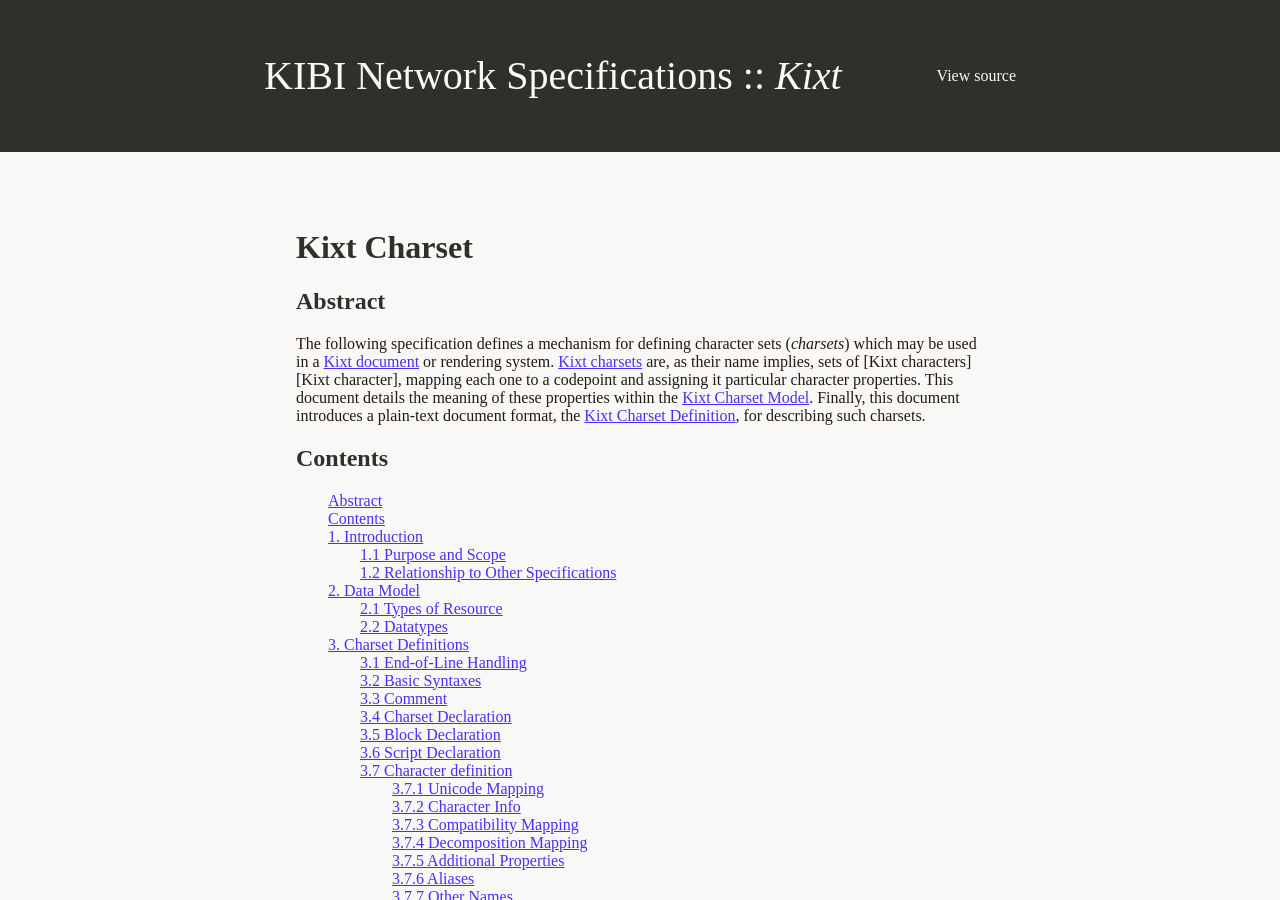
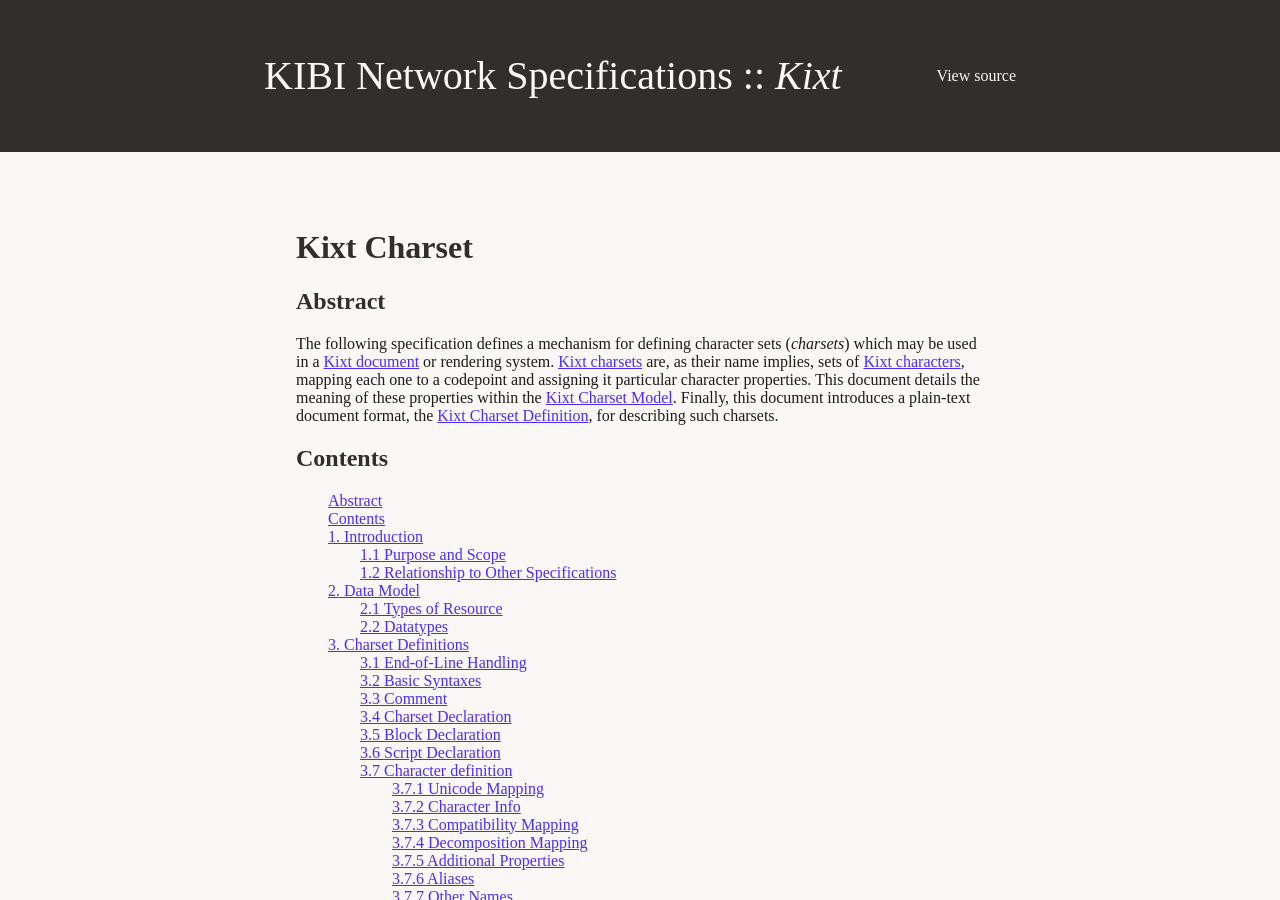
Before and after one commit to kibi-network/Kixt, a Jekyll site: the page built from -/Charset/index.md, in a window 1280 px wide and 900 px high. Built offline with Jekyll 4.4.1, drawn with Linux system fonts in a browser that asks for light colours; our own code applies the rules of GitHub Pages for plain Markdown files; part of the change alters nothing that is shown.

Commit message:
Fixed some links

```diff
--- a/-/Charset/index.md
+++ b/-/Charset/index.md
@@ -3,7 +3,7 @@
 ## Abstract {#abstract}
 
 The following specification defines a mechanism for defining character sets (*charsets*) which may be used in a [Kixt document] or rendering system.
-[Kixt charsets][Kixt charset] are, as their name implies, sets of [Kixt characters][Kixt character], mapping each one to a codepoint and assigning it particular character properties.
+[Kixt charsets][charset] are, as their name implies, sets of [Kixt characters][character], mapping each one to a codepoint and assigning it particular character properties.
 This document details the meaning of these properties within the [Kixt Charset Model].
 Finally, this document introduces a plain-text document format, the [Kixt Charset Definition], for describing such charsets.
 
@@ -40,7 +40,7 @@ In Kixt, all codepoints are integer values between `0` and `65535`, inclusive.
 
 A <dfn id="dfn.charset">Kixt charset</dfn> is a collection of [Kixt characters][character].
 
-Within a [Kixt charset], [characters][character] may be collected into <dfn id="dfn.block">blocks</dfn>.
+Within a [Kixt charset][charset], [characters][character] may be collected into <dfn id="dfn.block">blocks</dfn>.
 Blocks may have “gaps,” but must otherwise be contiguous across assigned characters; this is enforced by the [Kixt Charset Definition] syntax.
 Each character may belong to only one block.
 
```
